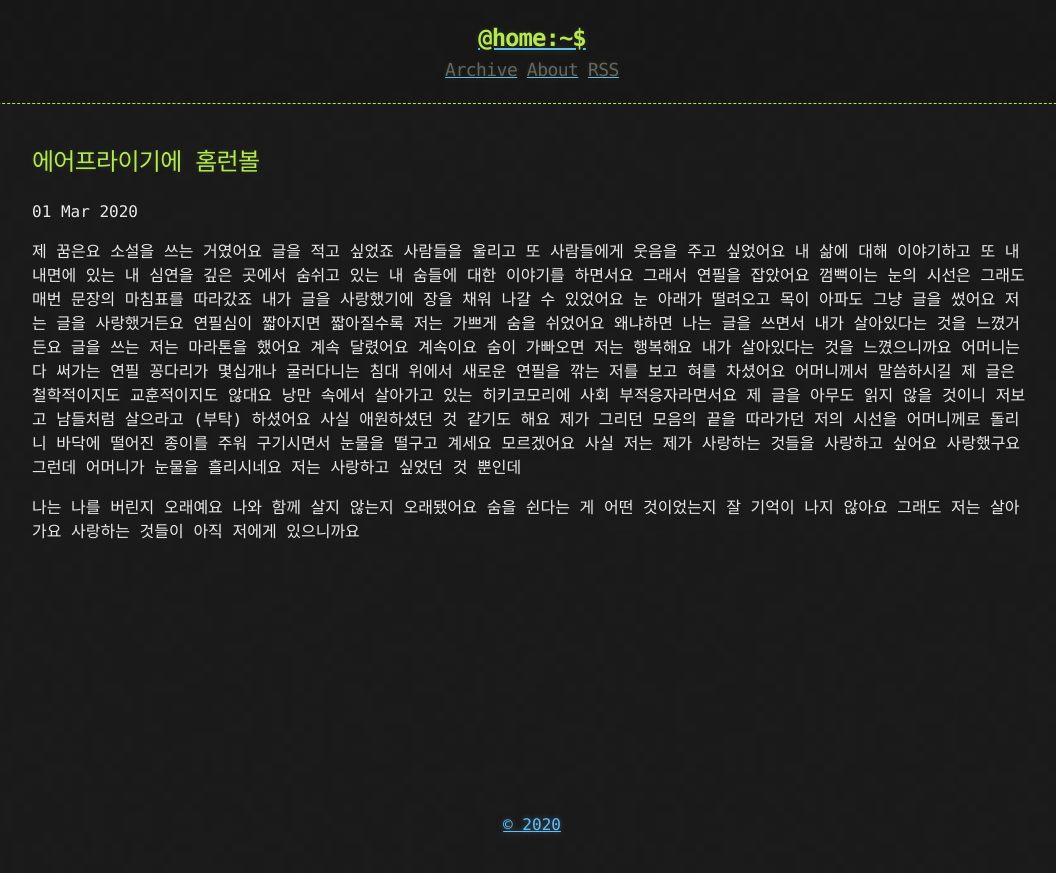
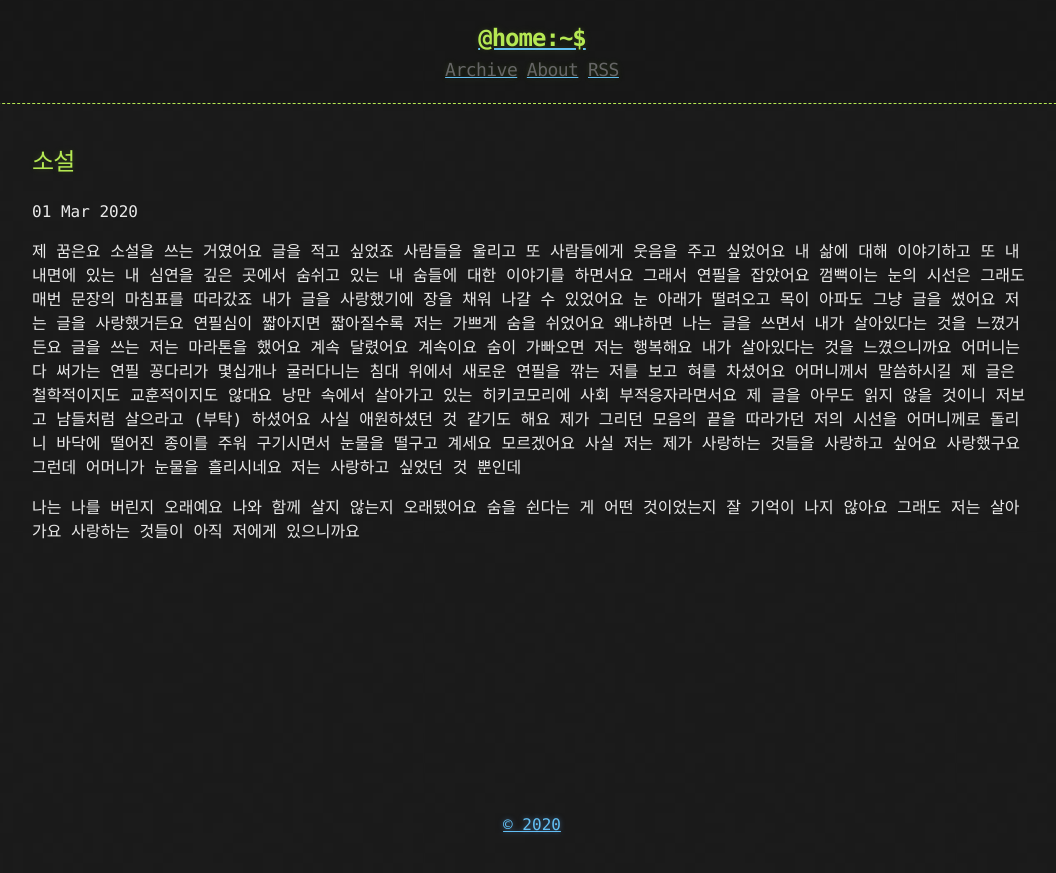
Before and after one commit to imrealz/imrealz.github.com, a Jekyll site: the page built from _posts/2020-03-01-소설.md, in a window 1280 px wide. Shown: the top 873 px of the page, without its empty margins (108-1164 px from the left). Built offline with Jekyll 4.4.1, drawn with Linux system fonts in a browser that asks for light colours.

Commit message:
Update 2020-03-01-소설.md

```diff
--- a/_posts/2020-03-01-소설.md
+++ b/_posts/2020-03-01-소설.md
@@ -1,5 +1,5 @@
 ---
-title: 에어프라이기에 홈런볼
+title: 소설
 published: true
 ---
 
```
